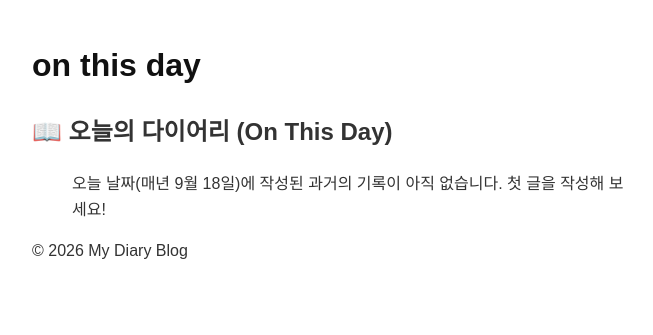
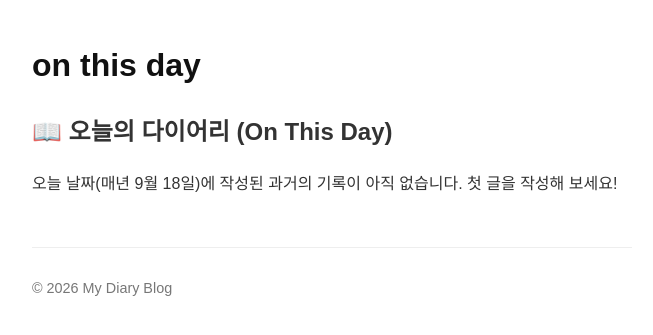
Before and after one commit to yunj3h/yunj3h.github.io, a Jekyll site: the page built from index.md, in a window 1280 px wide. Shown: the top 335 px of the page, without its empty margins (308-961 px from the left). Built offline with Jekyll 4.4.1, drawn with Linux system fonts in a browser that asks for light colours.

Commit message:
Update style.scss

```diff
--- a/assets/css/style.scss
+++ b/assets/css/style.scss
@@ -1,8 +1,6 @@
 ---
-# Jekyll이 SCSS로 인식하도록 하는 빈 프런트 매터
 ---
 
-// 변수 선언
 $primary-color: #007acc;
 $text-color: #333;
 
@@ -14,11 +12,14 @@ body {
   line-height: 1.6;
   color: $text-color;
 
-  header {
-    h1 a {
-      text-decoration: none;
-      color: #111;
-    }
+  header h1 a {
+    text-decoration: none;
+    color: #111;
+  }
+
+  .diary-list {
+    list-style: none;
+    padding: 0;
   }
 
   .diary-item {
@@ -32,4 +33,12 @@ body {
       margin-right: 8px;
     }
   }
+
+  footer {
+    margin-top: 50px;
+    font-size: 0.9em;
+    color: #777;
+    border-top: 1px solid #eee;
+    padding-top: 15px;
+  }
 }
```
